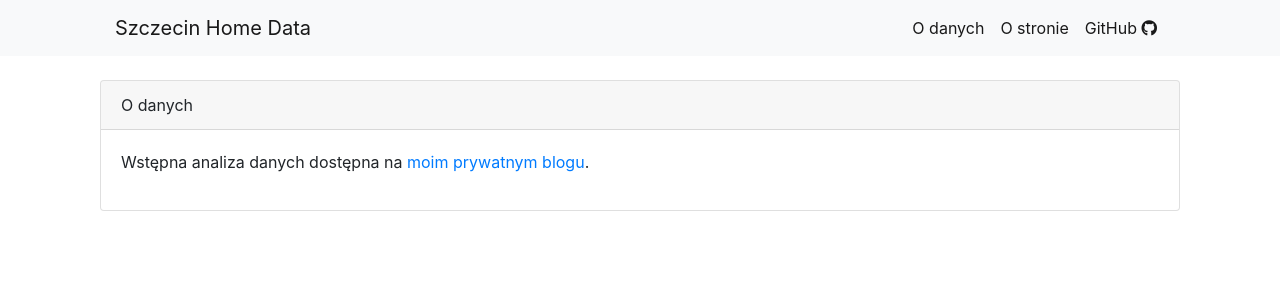
After one commit to Najsztub/SzczecinMap, a Flask app: page /about_data in a window 1280 px wide. The commit adds this page. Shown: the top 300 px of the page. Run offline with Flask 2, Linux system fonts and the light colour scheme; some libraries are stand-ins or nearby versions.

Commit message:
Added about data page

```diff
--- a/flaskapp.py
+++ b/flaskapp.py
@@ -24,6 +24,11 @@ def mongo_map():
 def about_page():
     # Just plot a html page
     return render_template("about.html")
+
+@app.route("/about_data")
+def about_data():
+    # Just plot a html page
+    return render_template("about_data.html")
 
 
 @app.route('/dates')
--- /dev/null
+++ b/templates/about_data.html
@@ -0,0 +1,18 @@
+{% extends "base.html" %}
+{% block content %}
+<div class="container">
+    <div class="row">
+        <div class="card mt-4" style="width: 100%">
+            <div class="card-header">
+                O danych
+            </div>
+            <div class="card-body">
+                <p>
+                    Wstępna analiza danych dostępna na <a href="https://maten.pl/post/szczecin-analysis/">moim prywatnym blogu</a>.
+                </p>
+
+            </div>
+        </div>
+    </div>
+</div>
+{% endblock %}
--- a/templates/base.html
+++ b/templates/base.html
@@ -25,8 +25,11 @@
       <a class="navbar-brand" href="/">Szczecin Home Data</a>
 
       <ul class="navbar-nav navbar-right">
+          <li class="nav-item active">
+              <a class="nav-link" href="/about_data">O danych</a>
+            </li>
         <li class="nav-item active">
-          <a class="nav-link" href="/about">O stronie<span class="sr-only">(current)</span></a>
+          <a class="nav-link" href="/about">O stronie</a>
         </li>
         <li class="nav-item active">
           <a class="nav-link" href="https://github.com/Najsztub/SzczecinMap">GitHub <i class="fab fa-github"></i></a>
```
